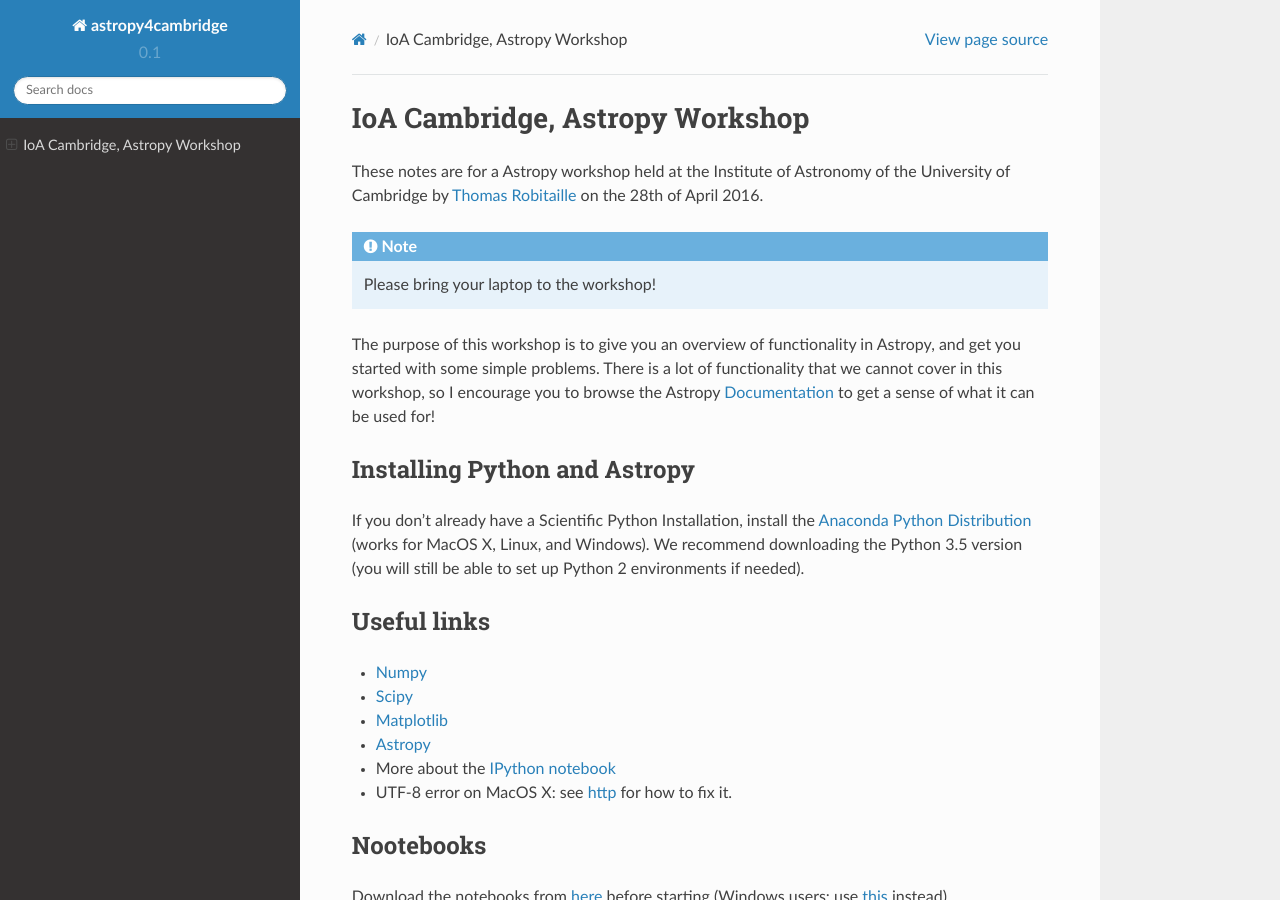
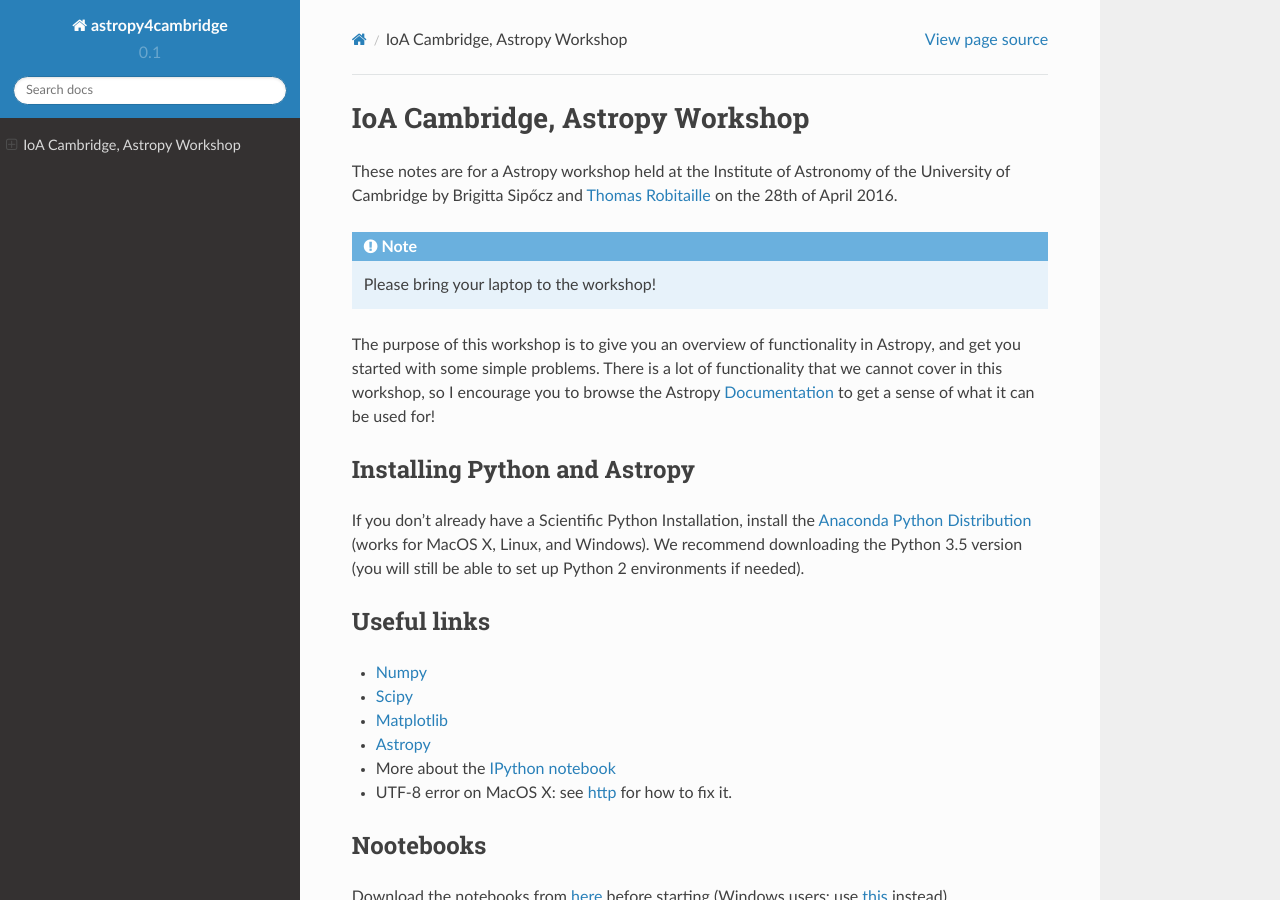
Before and after one commit to astrofrog/astropy4cambridge, a Sphinx documentation site: the page built from docs/index.rst, in a window 1280 px wide and 900 px high. Built offline with Sphinx 7.4.7 and the Read the Docs theme 2.0.0, drawn with Linux system fonts in a browser that asks for light colours.

Commit message:
Add @bsipocz to front page

```diff
--- a/docs/index.rst
+++ b/docs/index.rst
@@ -2,8 +2,7 @@ IoA Cambridge, Astropy Workshop
 ===============================
 
 These notes are for a Astropy workshop held at the Institute of Astronomy of
-the University of
-Cambridge by `Thomas Robitaille <http://www.mpia.de/~robitaille>`_ on the
+the University of Cambridge by Brigitta Sipőcz and `Thomas Robitaille <http://www.mpia.de/~robitaille>`_ on the
 28th of April 2016.
 
 .. note:: Please bring your laptop to the workshop!
```
